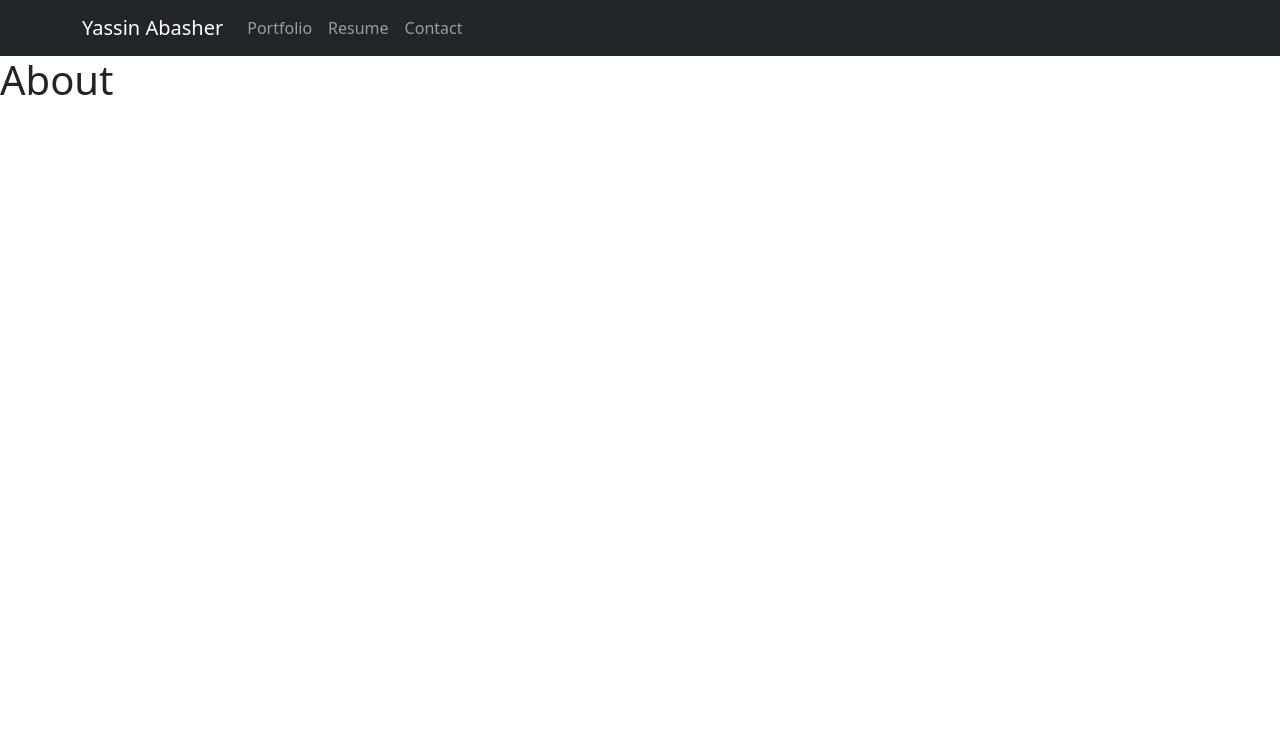
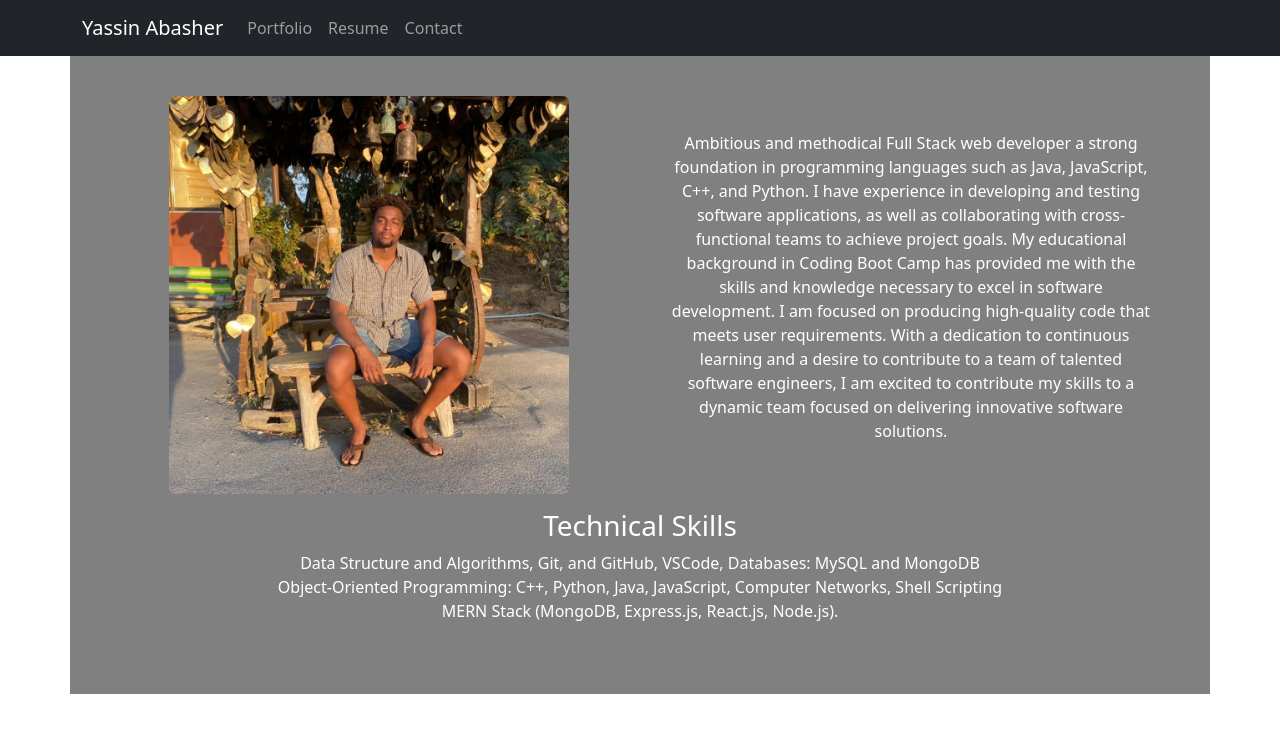
Before and after one commit to Abasheryassin/portfolio-react, a React (Create React App) app: page / in a window 1280 px wide. Shown: the top 732 px of the page. Built offline with nearby package versions, Linux system fonts and the light colour scheme.

Commit message:
about me section complete

```diff
--- a/src/components/pages/About.js
+++ b/src/components/pages/About.js
@@ -1,5 +1,37 @@
 import React from 'react';
+import { Container, Image, Row, Col } from 'react-bootstrap';
 
+const style = {
+    skills: {
+        "text-align": "center",
+        "align-items": "center",
+        "color": "white",
+        "padding": "15px"
+    },
+    container: {
+        "background-color": "gray",
+        "margin": "0 auto",
+        "padding": "25px"
+    }
+}
 export default function About() {
-    return <h1>About</h1>
+    return (
+        <Container style={style.container} fluid="md">
+            <Row style={style.skills}>
+                <Col xs={12} md={6}>
+            <Image fluid width={400} src={process.env.PUBLIC_URL + "/portfolio-photo.jpg"} rounded/>
+                </Col>
+                <Col style={style.skills} xs={12} md={6}>
+                <p style={style.skills}>Ambitious and methodical Full Stack web developer a strong foundation in programming languages such as Java, JavaScript, C++, and  Python. I have experience in developing and testing software applications, as well as collaborating with cross-functional teams to achieve project goals. My educational background in Coding Boot Camp has provided me with the skills and knowledge necessary to excel in software development. I am focused on producing high-quality code that meets user requirements. With a dedication to continuous learning and a desire to contribute to a team of talented software engineers, I am excited to contribute my skills to a dynamic team focused on delivering innovative software solutions.</p>
+                </Col>
+                <Col style={style.skills} md={12}>
+                    <h3>Technical Skills</h3>
+                    <p>
+                    Data Structure and Algorithms, Git, and GitHub, VSCode, Databases: MySQL and MongoDB<br/>Object-Oriented Programming: C++, Python, Java, JavaScript, Computer Networks, Shell Scripting<br/>MERN Stack (MongoDB, Express.js, React.js, Node.js).
+
+                    </p>
+                </Col>
+            </Row>
+        </Container>
+    );
 };
```
Also changed, not shown: public/portfolio-photo.jpg (added).
